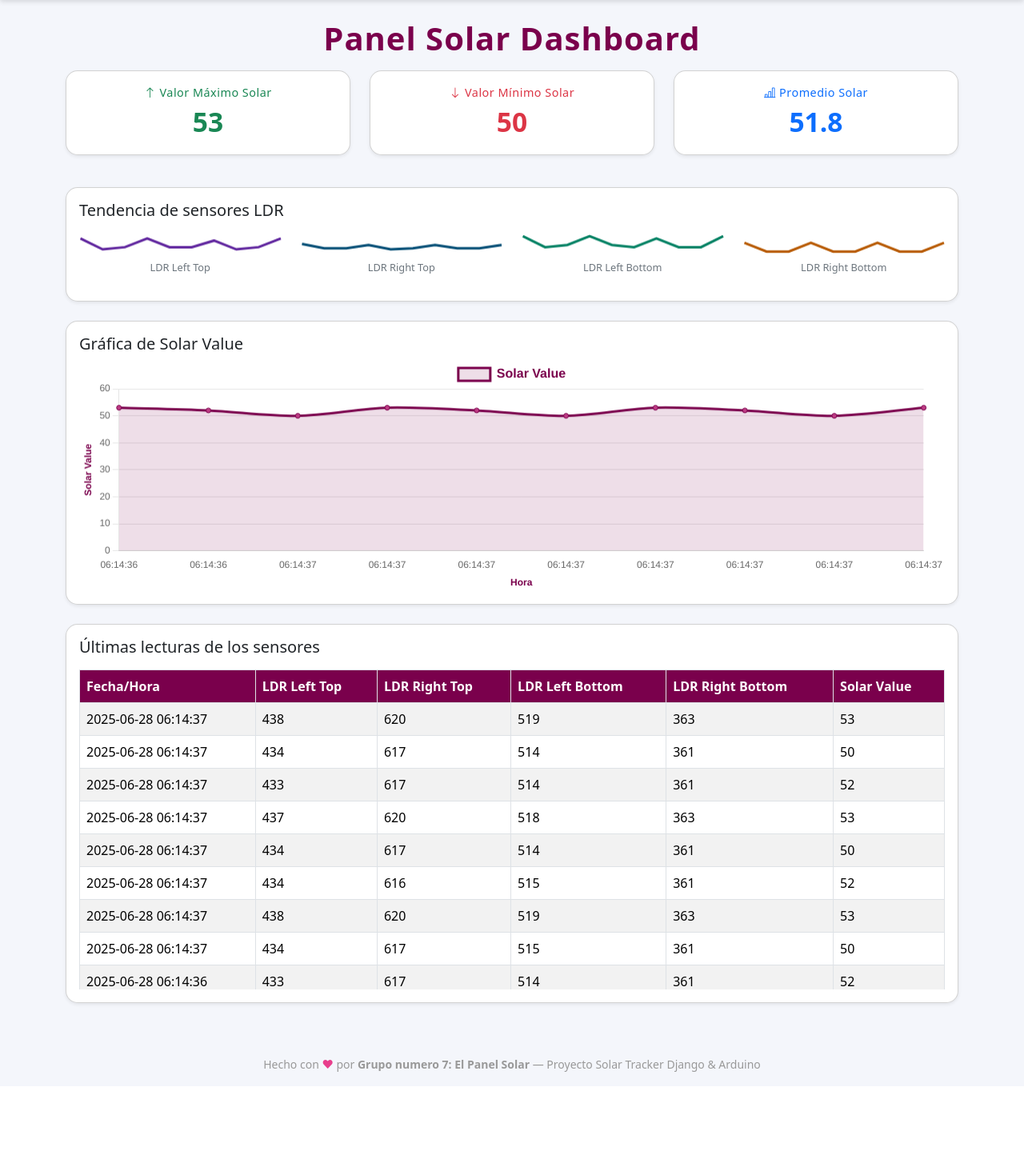
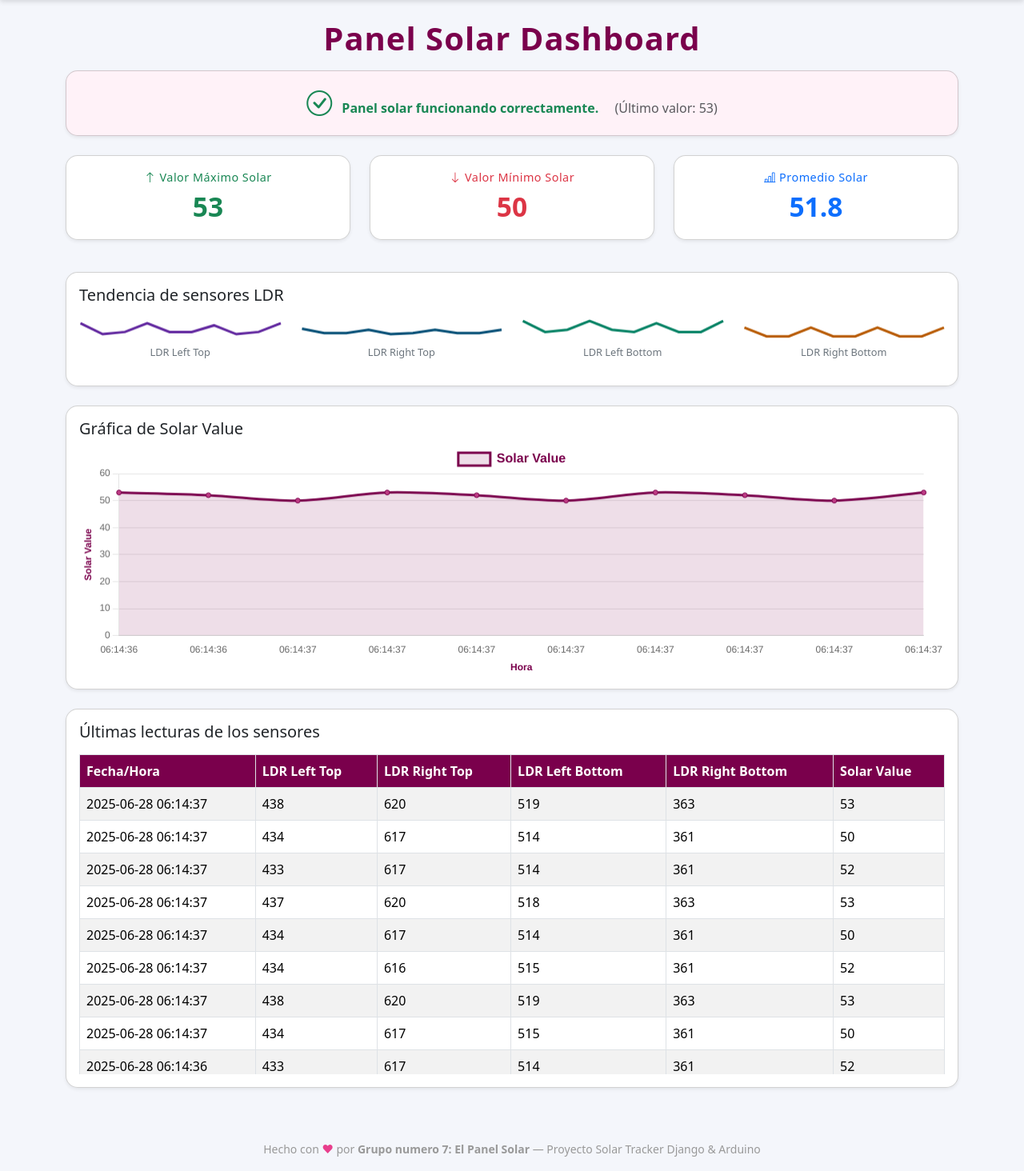
Before and after one commit to AdrianRabts/Django-Arduino-Panel-solar, a Django app: page / in a window 1280 px wide. Shown: the part 63-1527 px from the top of the page at 80% size. Before the commit the page ends 1403 px from the top, so only its background shows below. Run offline with Django 5.2, Linux system fonts and the light colour scheme; data comes from the database, SQL or seed files in the repository; both versions use the stored data as it was after the commit.

Commit message:
medicion de baja o funcionamiento correcto del panel solar

```diff
--- a/datos_arduino/templates/datos_arduino/lista_datos.html
+++ b/datos_arduino/templates/datos_arduino/lista_datos.html
@@ -62,6 +62,20 @@
 
 <div class="container mt-4">
     <h1 class="my-3 text-center">Panel Solar Dashboard</h1>
+    {% if ultimo %}
+        <div class="card card-animate mb-4 text-center shadow-sm" style="background:#fff2f8;">
+            <div class="card-body">
+            {% if ultimo.solar_value < 15 %}
+                <i class="bi bi-exclamation-triangle text-danger" style="font-size:2rem;"></i>
+                <span class="text-danger fw-bold ms-2">¡Cuidado! Producción baja de energía solar.</span>
+            {% else %}
+                <i class="bi bi-check-circle text-success" style="font-size:2rem;"></i>
+                <span class="text-success fw-bold ms-2">Panel solar funcionando correctamente.</span>
+            {% endif %}
+            <span class="ms-3 text-muted">(Último valor: {{ ultimo.solar_value }})</span>
+            </div>
+        </div>
+    {% endif %}
 
     <!-- Indicadores rápidos -->
     <div class="row mb-4">
--- a/datos_arduino/views.py
+++ b/datos_arduino/views.py
@@ -4,3 +4,8 @@ from .models import SensorData
 def lista_datos(request):
     datos = SensorData.objects.order_by('-timestamp')[:10]  # Últimos 30
     return render(request, 'datos_arduino/lista_datos.html', {'datos': datos})
+
+def lista_datos(request):
+    datos = SensorData.objects.order_by('-timestamp')[:10]
+    ultimo = datos[0] if datos else None
+    return render(request, 'datos_arduino/lista_datos.html', {'datos': datos, 'ultimo': ultimo})
```
Also changed, not shown: db.sqlite3.
